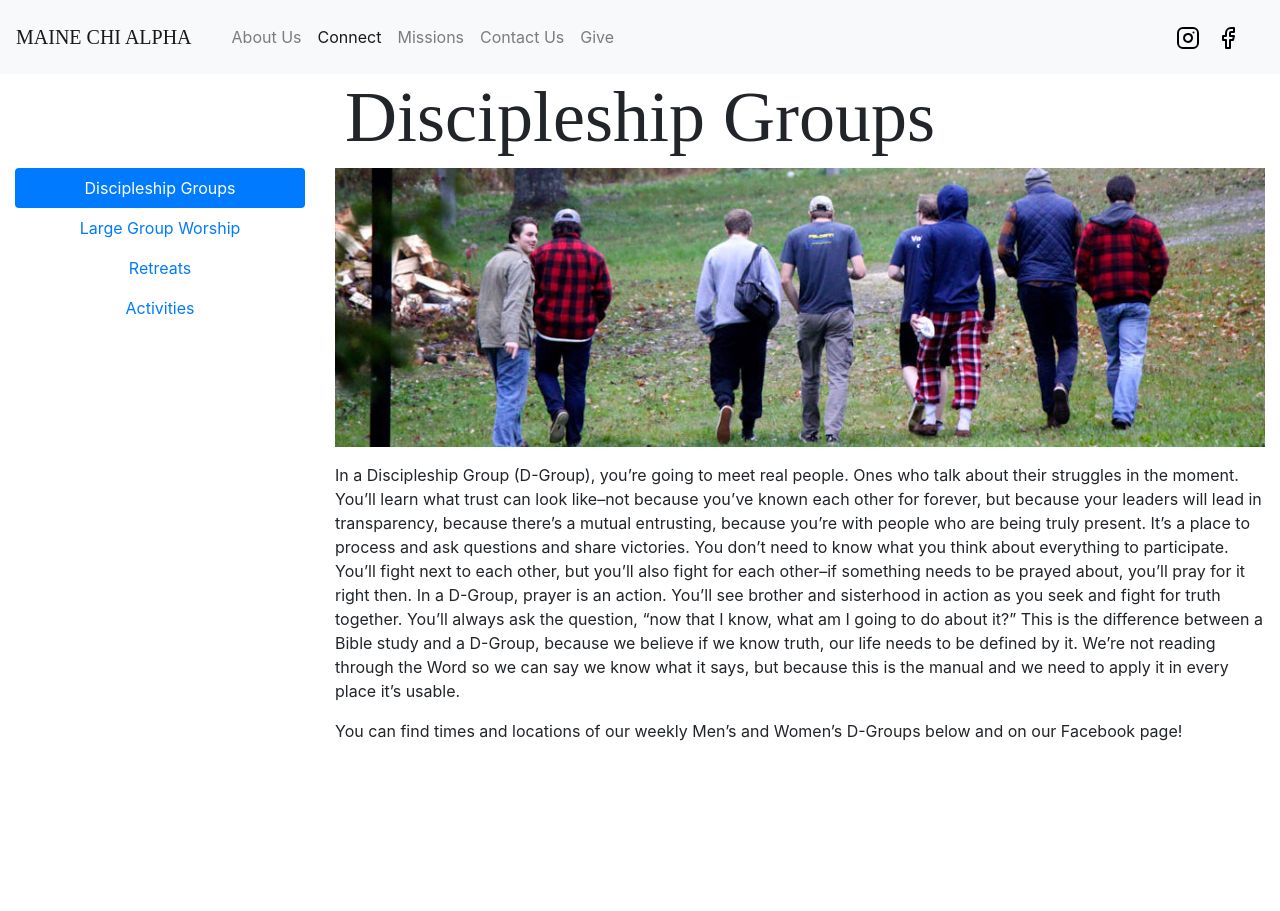
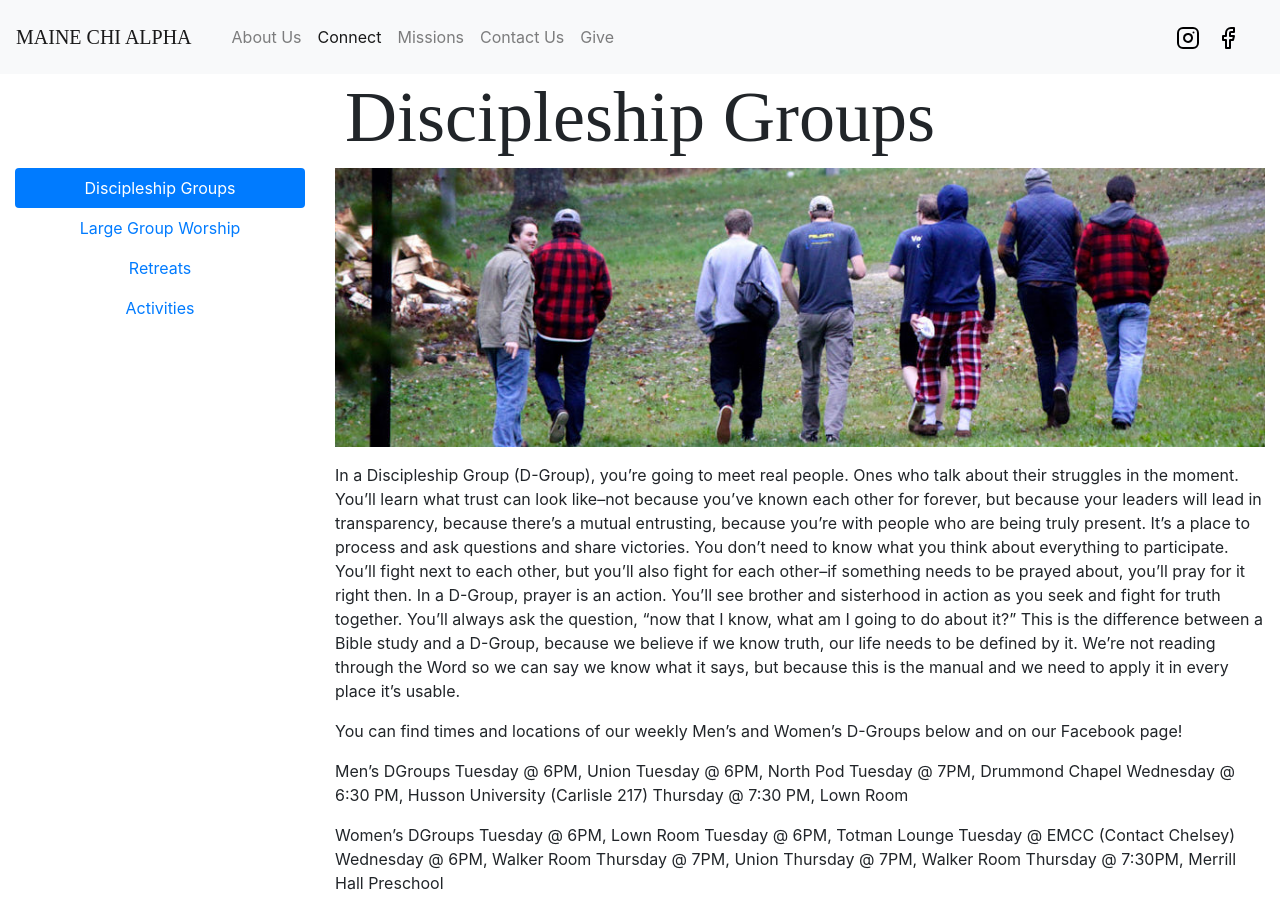
Before and after one commit to mainechialpha/mainechialpha.github.io, a Jekyll site: the page built from groups.md, in a window 1280 px wide. Built offline with Jekyll 4.4.1, drawn with Linux system fonts in a browser that asks for light colours; nearby versions of some CDN libraries; some web fonts are replaced.

Commit message:
Update groups.md

```diff
--- a/groups.md
+++ b/groups.md
@@ -9,3 +9,19 @@ permalink: /groups/
 In a Discipleship Group (D-Group), you're going to meet real people. Ones who talk about their struggles in the moment. You'll learn what trust can look like--not because you've known each other for forever, but because your leaders will lead in transparency, because there's a mutual entrusting, because you're with people who are being truly present. It's a place to process and ask questions and share victories. You don't need to know what you think about everything to participate. You'll fight next to each other, but you'll also fight for each other--if something needs to be prayed about, you'll pray for it right then. In a D-Group, prayer is an action. You'll see brother and sisterhood in action as you seek and fight for truth together. You'll always ask the question, "now that I know, what am I going to do about it?" This is the difference between a Bible study and a D-Group, because we believe if we know truth, our life needs to be defined by it. We're not reading through the Word so we can say we know what it says, but because this is the manual and we need to apply it in every place it's usable.
 
 You can find times and locations of our weekly Men's and Women's D-Groups below and on our Facebook page!
+
+Men's DGroups
+Tuesday @ 6PM, Union
+Tuesday @ 6PM, North Pod
+Tuesday @ 7PM, Drummond Chapel
+Wednesday @ 6:30 PM, Husson University (Carlisle 217)
+Thursday @ 7:30 PM, Lown Room
+
+Women's DGroups
+Tuesday @ 6PM, Lown Room
+Tuesday @ 6PM, Totman Lounge
+Tuesday @ EMCC (Contact Chelsey)
+Wednesday @ 6PM, Walker Room
+Thursday @ 7PM, Union
+Thursday @ 7PM, Walker Room
+Thursday @ 7:30PM, Merrill Hall Preschool
```
